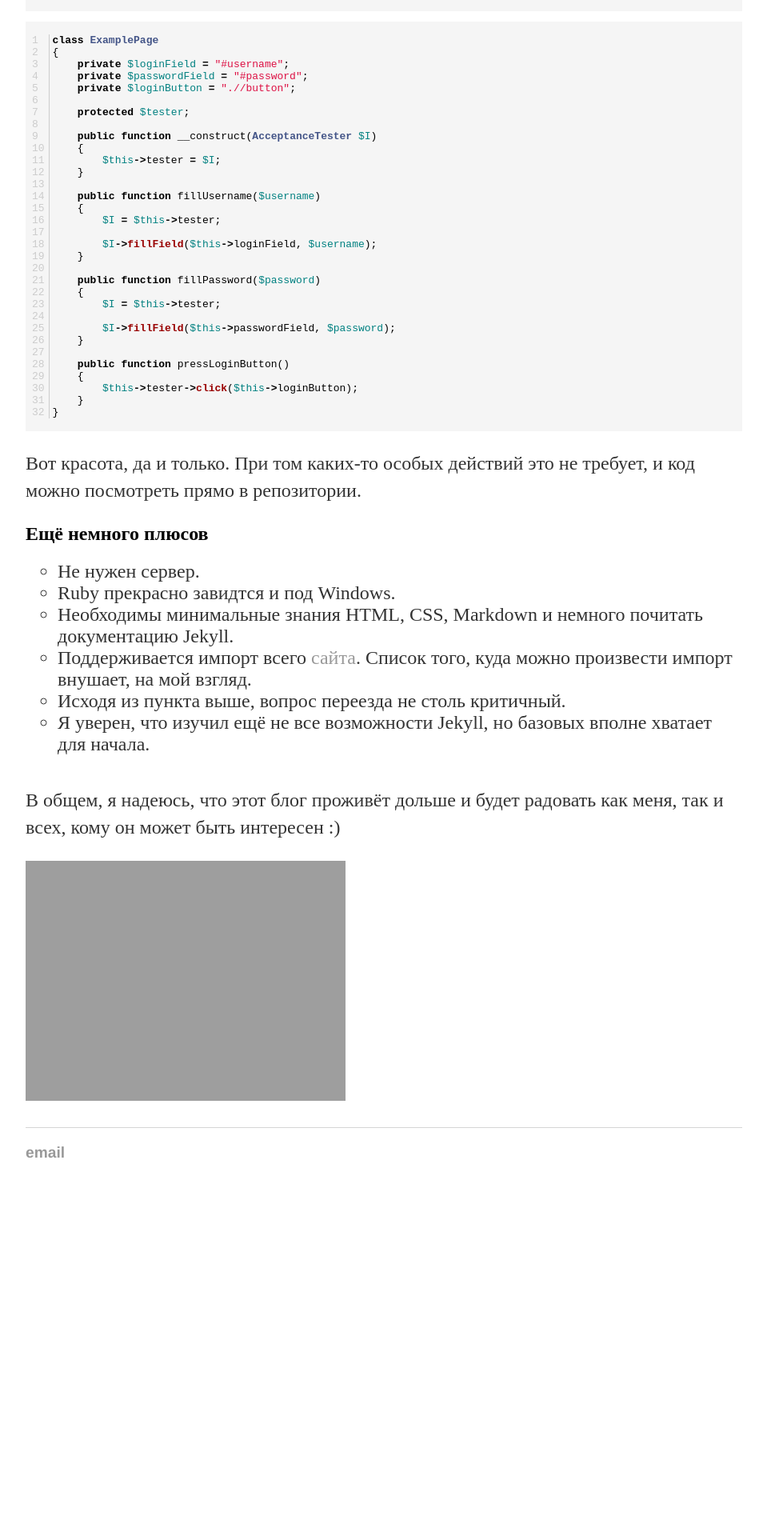
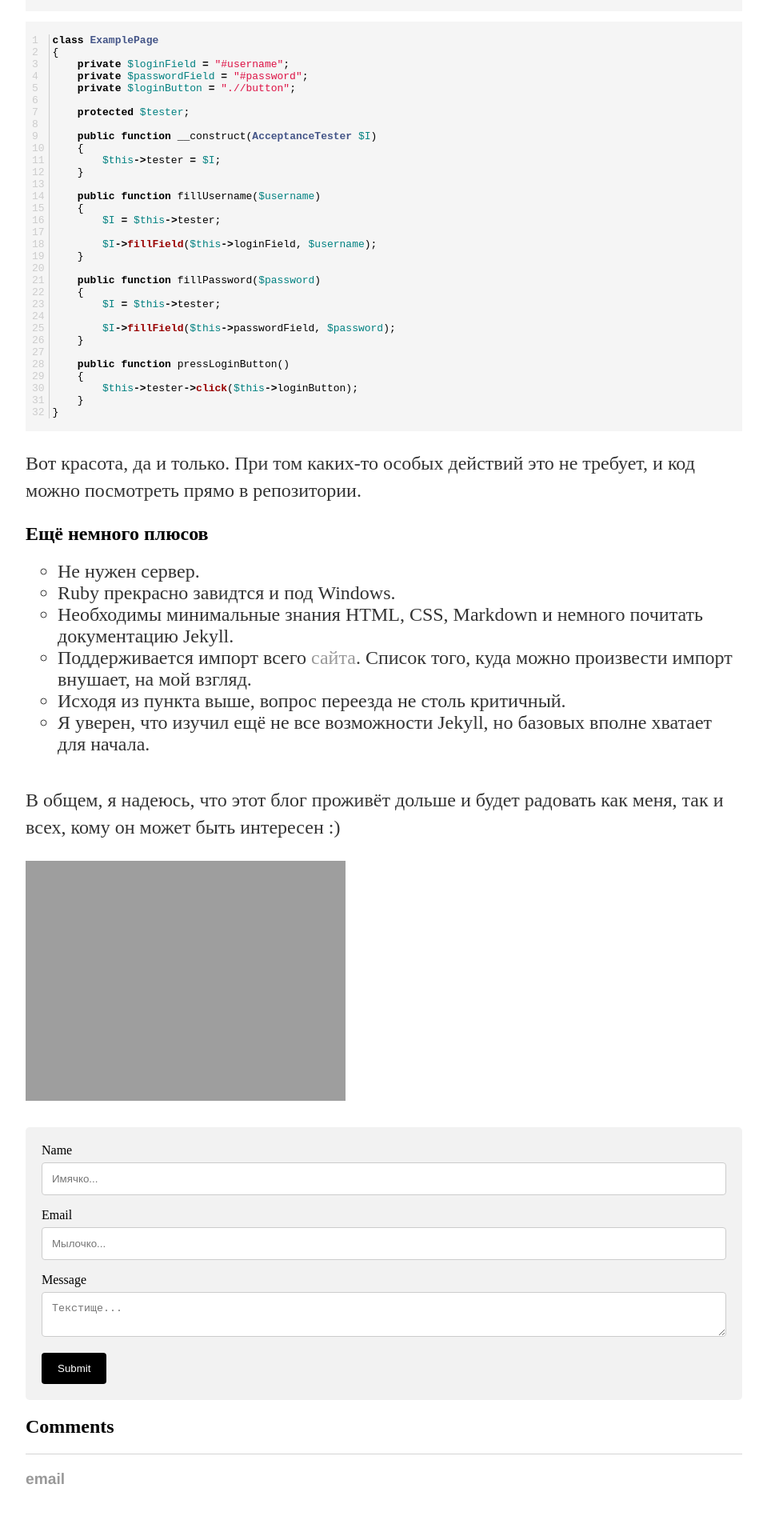
Before and after one commit to RebOOter/rebooter.github.io, a Jekyll site: the page built from _posts/2018-08-11-rebooted-blog.md, in a window 1280 px wide. Shown: the part 1424-3344 px from the top of the page at 80% size, without its empty margins (160-1119 px from the left). Built offline with Jekyll 4.4.1, drawn with Linux system fonts in a browser that asks for light colours; before the commit the page ends 2936 px from its top, so only the background shows below that.

Commit message:
Tried add Staticman

```diff
--- /dev/null
+++ b/_includes/comment.html
@@ -0,0 +1,6 @@
+<div>
+    <span>{{ include.name }}</span>
+</div>
+<div>
+    <div>{{ include.message | markdownify }}</div>
+</div>
--- a/_layouts/post.html
+++ b/_layouts/post.html
@@ -7,3 +7,30 @@ layout: default
 <div class="post">
     {{ content }}
 </div>
+
+<div>
+    <form method="post" action="https://api.staticman.net/v2/entry/rebooter/rebooter.github.io/master">
+        <input name="options[slug]" type="hidden" value="{{ page.slug }}">
+        <label for="name">Name</label>
+        <input id="name" name="fields[name]" type="text" placeholder="Имячко...">
+        <label for="email">Email</label>
+        <input id="email" name="fields[email]" type="email" placeholder="Мылочко...">
+        <label for="message">Message</label>
+        <textarea id="message" name="fields[message]" placeholder="Текстище..."></textarea>
+
+        <input type="submit">
+    </form>
+</div>
+
+<div>
+    <h2>Comments</h2>
+    {% assign comments = site.data.comments[page.slug] %}
+    {% if comments != null %}
+    {% assign comments = site.data.comments[page.slug] | sort %}
+    {% for comment in comments %}
+    {% assign name = comment[1].name %}
+    {% assign message = comment[1].message %}
+    {% include comment.html name = name message = message %}
+    {% endfor %}
+    {% endif %}
+</div>
--- a/css/main.css
+++ b/css/main.css
@@ -67,3 +67,37 @@ blockquote:before {
 figure {
     margin: 0;
 }
+
+/* Style inputs with type="text", select elements and textareas */
+input[type=text], input[type=email], select, textarea {
+    width: 100%; /* Full width */
+    padding: 12px; /* Some padding */
+    border: 1px solid #ccc; /* Gray border */
+    border-radius: 4px; /* Rounded borders */
+    box-sizing: border-box; /* Make sure that padding and width stays in place */
+    margin-top: 6px; /* Add a top margin */
+    margin-bottom: 16px; /* Bottom margin */
+    resize: vertical; /* Allow the user to vertically resize the textarea (not horizontally) */
+}
+
+/* Style the submit button with a specific background color etc */
+input[type=submit] {
+    background-color: black;
+    color: white;
+    padding: 12px 20px;
+    border: none;
+    border-radius: 4px;
+    cursor: pointer;
+}
+
+/* When moving the mouse over the submit button, add a darker green color */
+input[type=submit]:hover {
+    background-color: gray;
+}
+
+/* Add a background color and some padding around the form */
+form {
+    border-radius: 5px;
+    background-color: #f2f2f2;
+    padding: 20px;
+}
```
Also changed, not shown: staticman.yml (added, +16 -0 lines).
